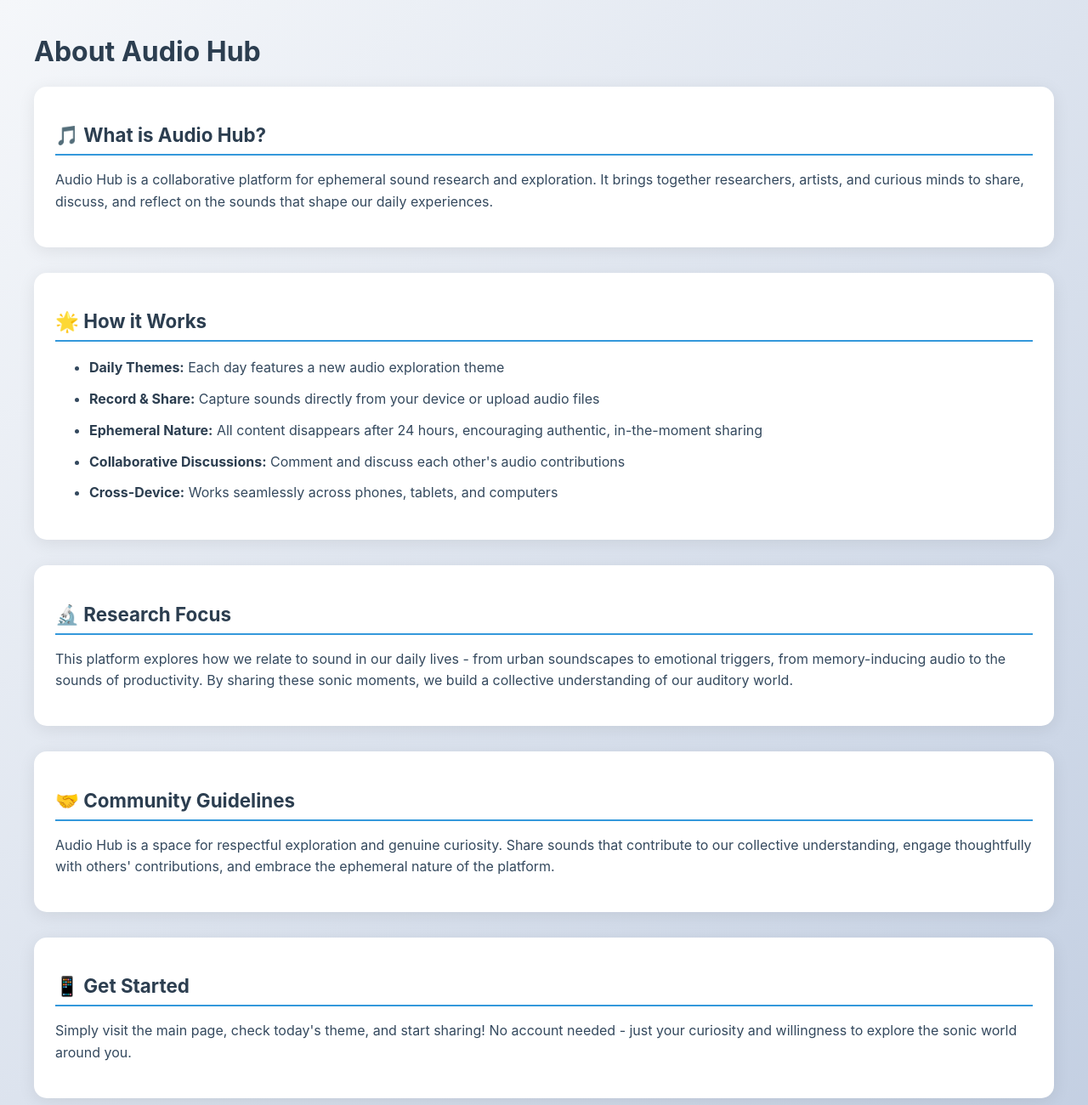
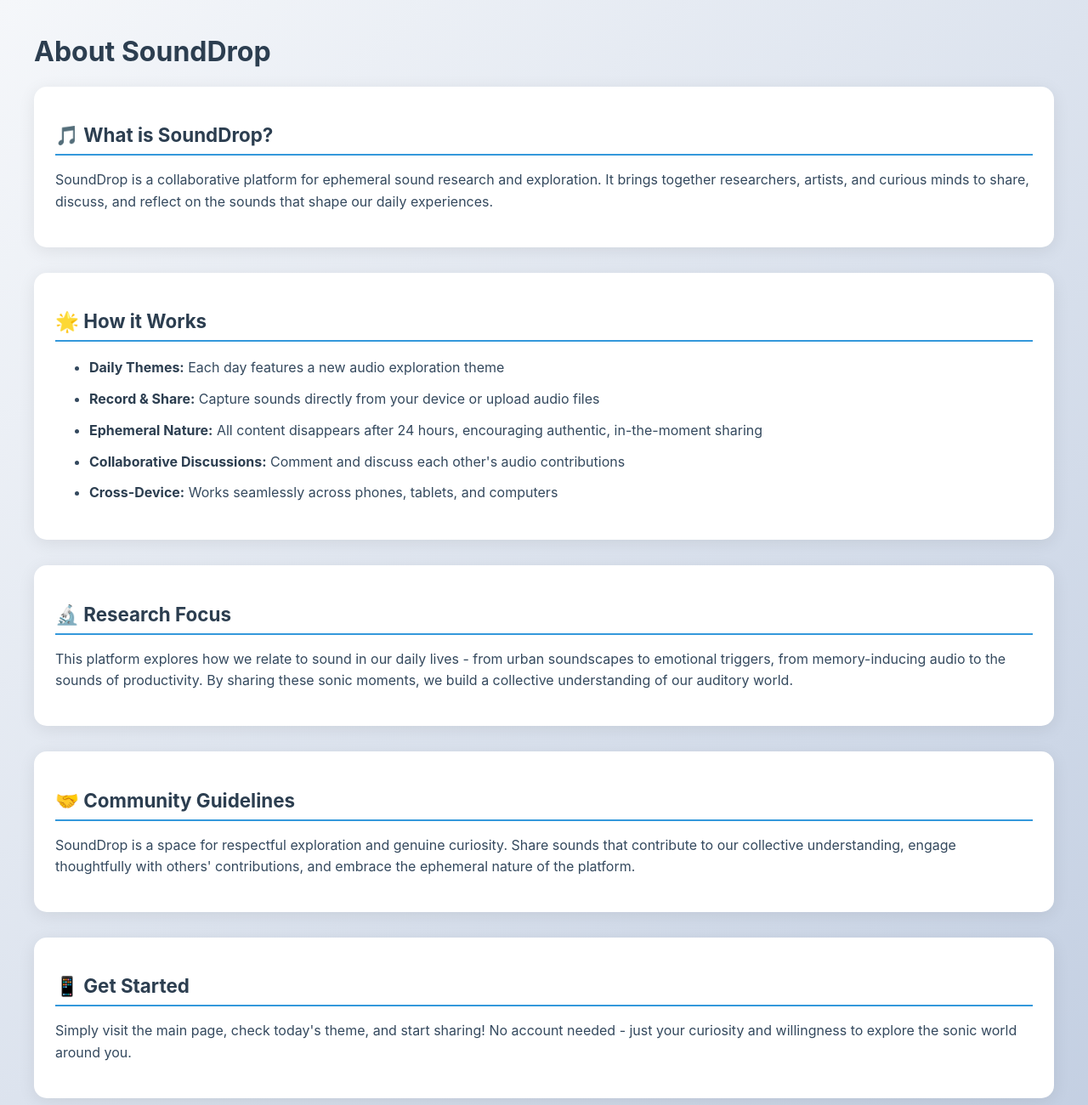
Before and after one commit to Keysej/Audio-hub, a plain HTML site: page about.html in a window 1280 px wide. Shown: the top 1300 px of the page at 85% size. Drawn offline with Linux system fonts and the light colour scheme.

Commit message:
Update About page branding from Audio Hub to SoundDrop
- Changed page title and headings to use SoundDrop branding
- Updated all references to maintain consistent naming
- Aligns with main app branding throughout the platform

```diff
--- a/about.html
+++ b/about.html
@@ -9,11 +9,11 @@
 </head>
 <body>
   <div class="container">
-    <h1>About Audio Hub</h1>
+    <h1>About SoundDrop</h1>
 
     <div class="about-section">
-      <h2>🎵 What is Audio Hub?</h2>
-      <p>Audio Hub is a collaborative platform for ephemeral sound research and exploration. It brings together researchers, artists, and curious minds to share, discuss, and reflect on the sounds that shape our daily experiences.</p>
+      <h2>🎵 What is SoundDrop?</h2>
+      <p>SoundDrop is a collaborative platform for ephemeral sound research and exploration. It brings together researchers, artists, and curious minds to share, discuss, and reflect on the sounds that shape our daily experiences.</p>
     </div>
 
     <div class="about-section">
@@ -34,7 +34,7 @@
 
     <div class="about-section">
       <h2>🤝 Community Guidelines</h2>
-      <p>Audio Hub is a space for respectful exploration and genuine curiosity. Share sounds that contribute to our collective understanding, engage thoughtfully with others' contributions, and embrace the ephemeral nature of the platform.</p>
+      <p>SoundDrop is a space for respectful exploration and genuine curiosity. Share sounds that contribute to our collective understanding, engage thoughtfully with others' contributions, and embrace the ephemeral nature of the platform.</p>
     </div>
 
     <div class="about-section">
```
